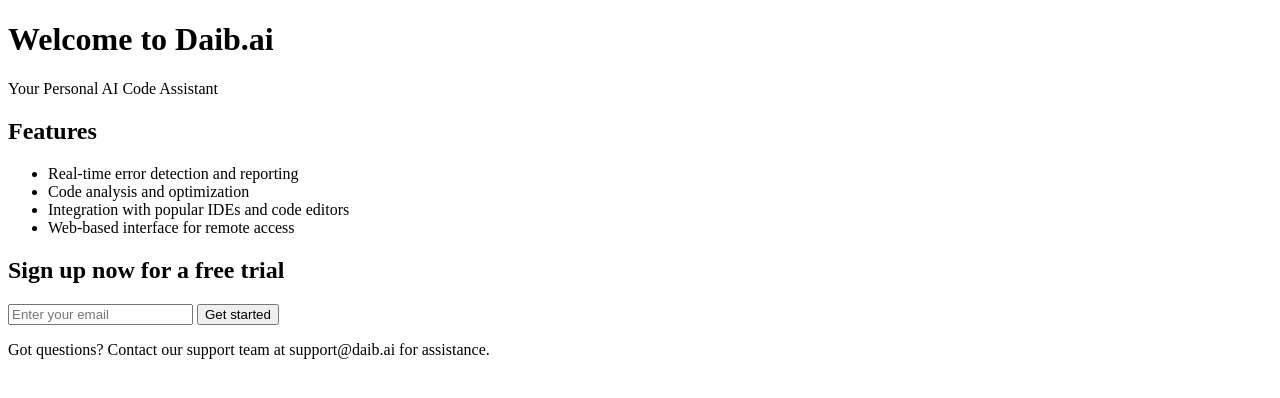
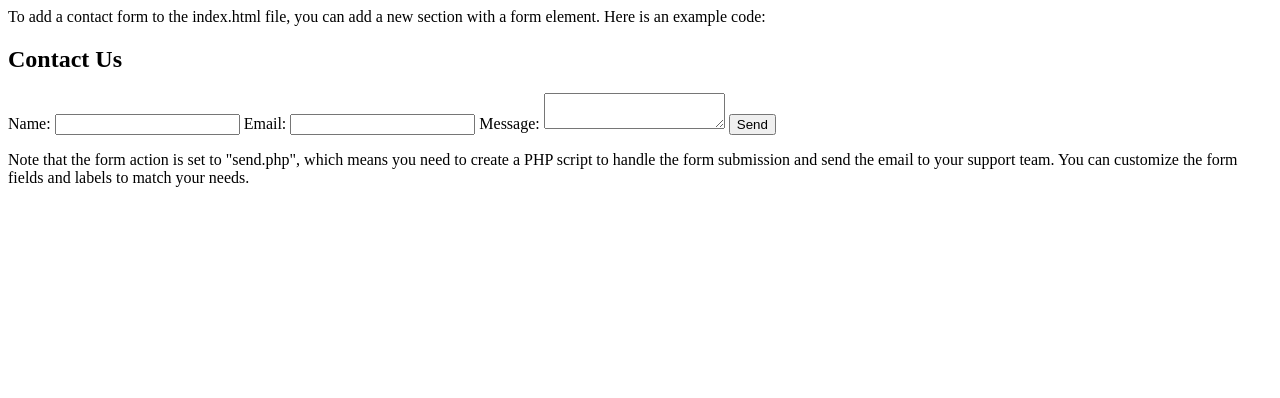
Before and after one commit to omenejoseph/simple-page, a plain HTML site: page index.html in a window 1280 px wide. Drawn offline with Linux system fonts and the light colour scheme.

Commit message:
Update index.html

```diff
--- a/index.html
+++ b/index.html
@@ -1,34 +1,19 @@
-<!DOCTYPE html>
-<html>
-<head>
-    <title>Daib.ai - Your Personal AI Code Assistant</title>
-    <meta charset="UTF-8">
-    <meta name="viewport" content="width=device-width, initial-scale=1.0">
-    <link rel="stylesheet" type="text/css" href="style.css">
-</head>
-<body>
-<header>
-    <h1>Welcome to Daib.ai</h1>
-    <p>Your Personal AI Code Assistant</p>
-</header>
-<section id="features">
-    <h2>Features</h2>
-    <ul>
-        <li>Real-time error detection and reporting</li>
-        <li>Code analysis and optimization</li>
-        <li>Integration with popular IDEs and code editors</li>
-        <li>Web-based interface for remote access</li>
-    </ul>
-</section>
-<section id="signup">
-    <h2>Sign up now for a free trial</h2>
-    <form action="submit.php" method="post">
-        <input type="email" name="email" placeholder="Enter your email">
-        <input type="submit" value="Get started">
+To add a contact form to the index.html file, you can add a new section with a form element. Here is an example code:
+
+<section id="contact">
+    <h2>Contact Us</h2>
+    <form action="send.php" method="post">
+        <label for="name">Name:</label>
+        <input type="text" id="name" name="name" required>
+
+        <label for="email">Email:</label>
+        <input type="email" id="email" name="email" required>
+
+        <label for="message">Message:</label>
+        <textarea id="message" name="message" required></textarea>
+
+        <input type="submit" value="Send">
     </form>
 </section>
-<footer>
-    <p>Got questions? Contact our support team at support@daib.ai for assistance.</p>
-</footer>
-</body>
-</html>
+
+Note that the form action is set to "send.php", which means you need to create a PHP script to handle the form submission and send the email to your support team. You can customize the form fields and labels to match your needs.
```
